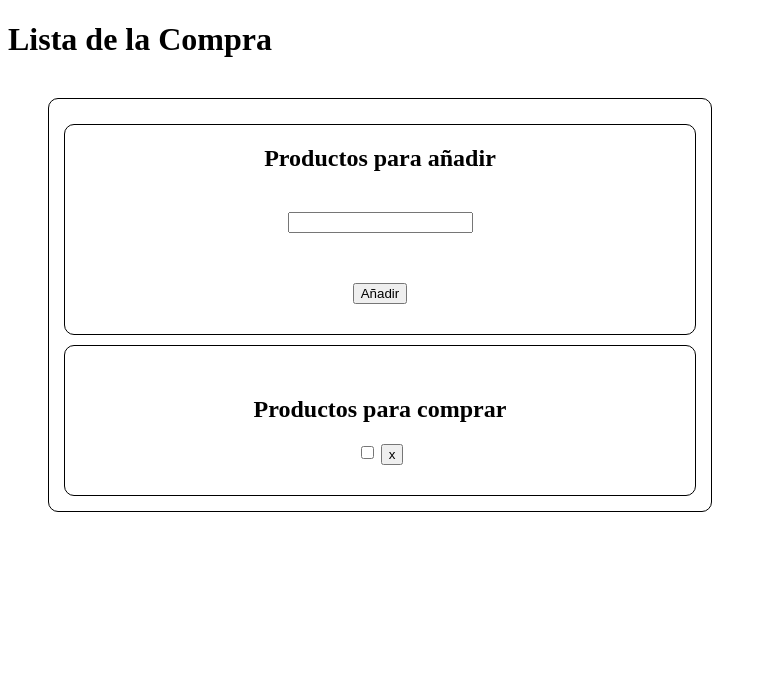
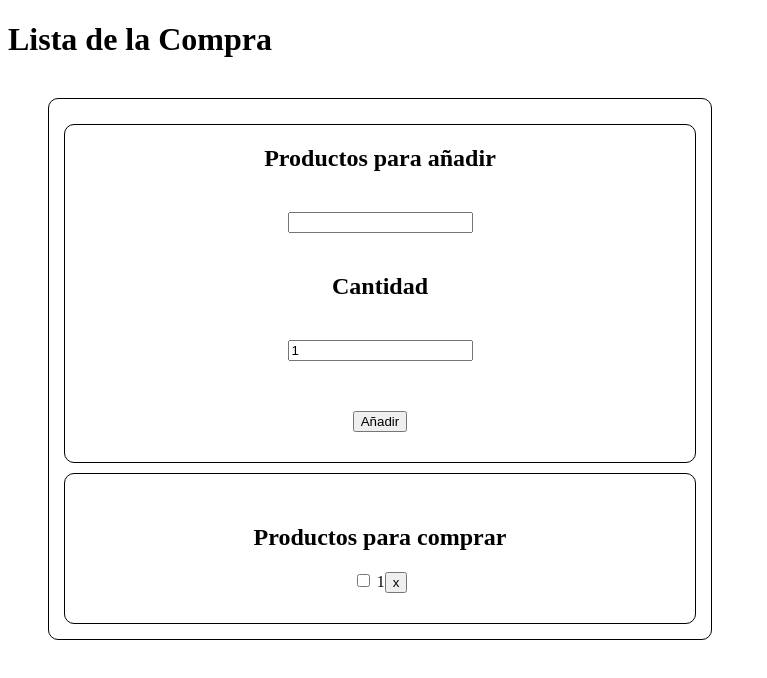
Before and after one commit to martagrana/Lista-compra, an Angular app in the folder listaCompra/: page / in a window 1280 px wide. Both pictures are taken after a click on the button "Añadir". Shown: the top 678 px of the page, without its empty margins (0-767 px from the left). Built offline with nearby package versions, Linux system fonts and the light colour scheme.

Commit message:
añadir cantidad de productos

```diff
--- a/listaCompra/src/app/app.component.css
+++ b/listaCompra/src/app/app.component.css
@@ -29,3 +29,7 @@
 .tachado {
     text-decoration: line-through;
 }
+
+.verde {
+    text-decoration-color: darkgreen;
+}
--- a/listaCompra/src/app/app.component.html
+++ b/listaCompra/src/app/app.component.html
@@ -4,6 +4,10 @@
     <h2>Productos para añadir</h2>
     <div>
       <input type="text" [(ngModel)]="nuevoProducto.nombre">
+    </div>
+    <h2>Cantidad</h2>
+    <div>
+      <input type="number" [(ngModel)]="nuevoProducto.cantidad">
     </div>
     <div class="boton">
       <button type="button" (click)="addProducto()">Añadir</button>
@@ -16,6 +20,7 @@
       <div *ngFor="let articulo of productos; let i = index">
         <input type="checkbox" [(ngModel)]="articulo.seleccionado">
         <label [class.tachado]="articulo.seleccionado" for="articulo{}"> {{articulo.nombre}}</label>
+        <label [class.verde]="articulo.mayor" for="articulo{}"> {{articulo.cantidad}}</label>
         <button (click)="eliminar(i)">x</button>
       </div>
     </div>
--- a/listaCompra/src/app/app.component.ts
+++ b/listaCompra/src/app/app.component.ts
@@ -3,6 +3,8 @@ import { Component } from '@angular/core';
 class Producto {
   nombre: string = '';
   seleccionado: boolean = false;
+  cantidad: number = 1;
+  mayor: boolean = false;
 }
 @Component({
   selector: 'app-root',
@@ -13,13 +15,13 @@ export class AppComponent {
   title = 'listaCompra';
 
   productos: Producto[] = [];
-  nuevoProducto: Producto = { nombre: '', seleccionado: false };
+  nuevoProducto: Producto = { nombre: '', seleccionado: false, cantidad: 1, mayor: false };
 
 
 
   addProducto() {
     this.productos.push(this.nuevoProducto);
-    this.nuevoProducto = { nombre: '', seleccionado: false };
+    this.nuevoProducto = { nombre: '', seleccionado: false, cantidad: 1, mayor: false };
   }
 
   eliminar(index: number) {
```
